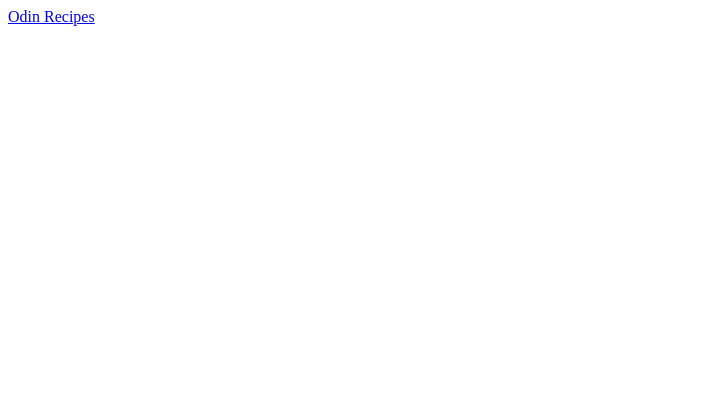
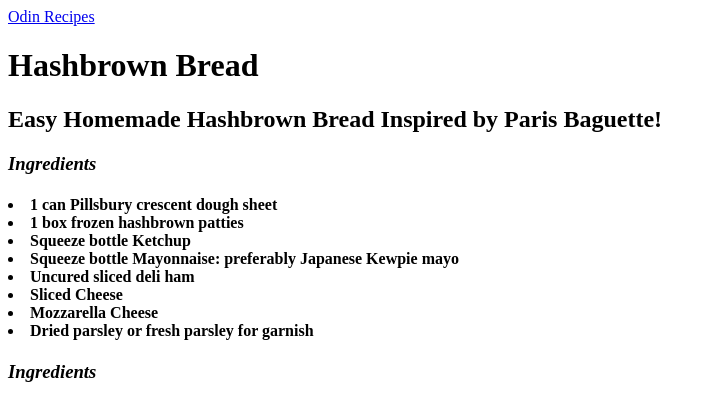
Before and after one commit to Yokuram/odin-recipes, a plain HTML site: page Hashbrownbread.html in a window 1280 px wide. Shown: the whole page, without its empty margins (0-715 px from the left). Drawn offline with Linux system fonts and the light colour scheme.

Commit message:
Hashbrownbread.html Weston (3):
	Create Ingredients header emphasized

	Create Ingredients unordered listing

	Create Instructions header emphasized

```diff
--- a/Hashbrownbread.html
+++ b/Hashbrownbread.html
@@ -15,6 +15,41 @@
         <body>
             <a href="./index.html">Odin Recipes</a>
 
+            <h1>Hashbrown Bread</h1>
+
+            <h2>Easy Homemade Hashbrown Bread Inspired by Paris Baguette!</h2>
+
+            <h3> <em>Ingredients</em> </h3>
+
+                <h4>
+                    <p>
+                        <ui>
+                            <li>1 can Pillsbury crescent dough sheet</li>
+                            <li>1 box frozen hashbrown patties</li>
+                            <li>Squeeze bottle Ketchup</li>
+                            <li>Squeeze bottle Mayonnaise: preferably Japanese Kewpie mayo</li>
+                            <li>Uncured sliced deli ham</li>
+                            <li>Sliced Cheese</li>
+                            <li>Mozzarella Cheese</li>
+                            <li>Dried parsley or fresh parsley for garnish</li>
+
+                        </ui>
+                    </p>
+
+                </h4>
+
+            <h3> <em>Ingredients</em> </h3>
+                <h4>
+                    <p>
+                        <ol></ol>
+
+
+
+
+                    </p>
+
+
+                </h4>
 
 
         </body>
```
